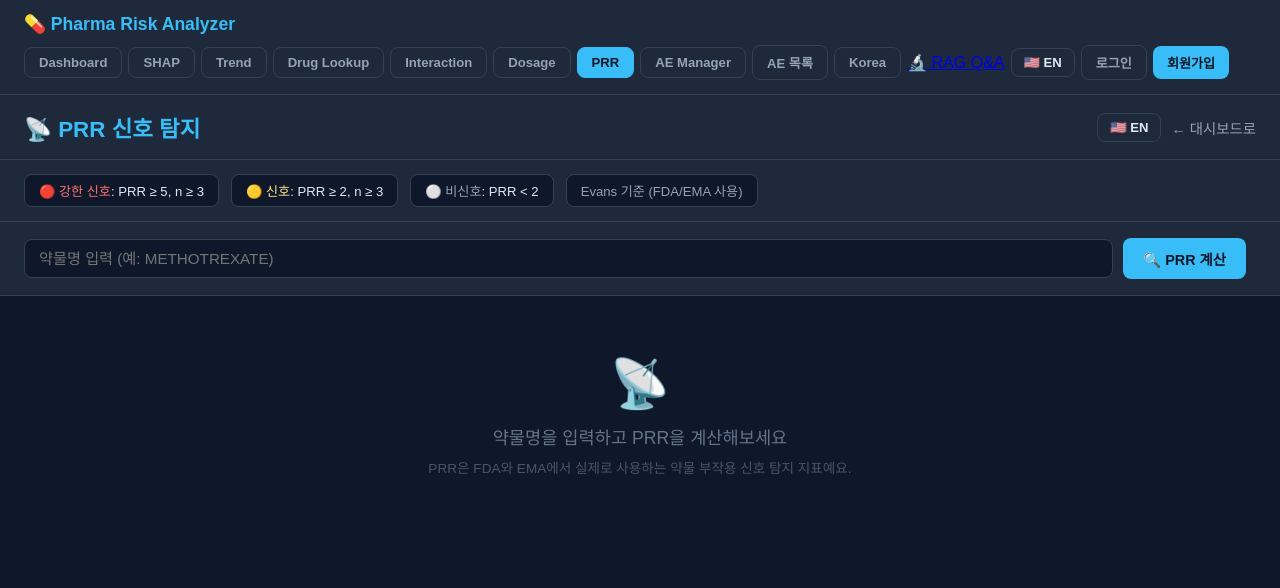
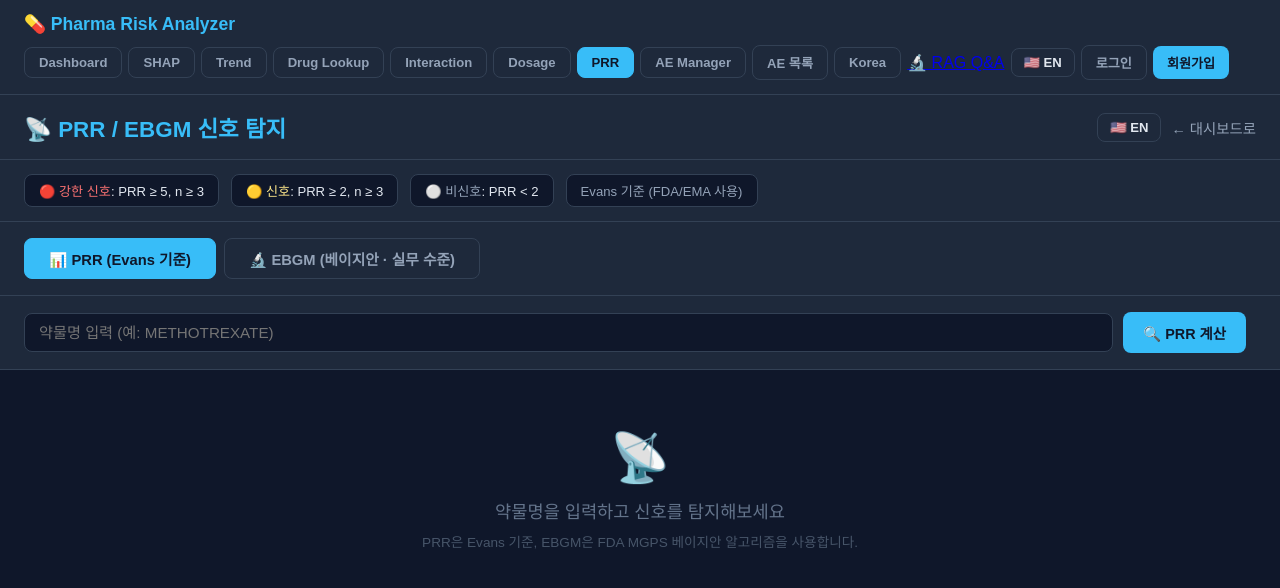
Before and after one commit to leesihwan21/pharma-risk-analyzer, a Flask app: page /prr in a window 1280 px wide. Shown: the top 588 px of the page. Run offline with Flask 3, Linux system fonts and the light colour scheme; parts of the project's set-up code (start-up, migrations or seed data) failed here and were passed over; some libraries are stand-ins or nearby versions.

Commit message:
feat: EBGM 베이지안 신호 탐지 추가 (FDA MGPS 근사, PRR 탭 병행)

```diff
--- a/app/routes/analysis.py
+++ b/app/routes/analysis.py
@@ -460,3 +460,85 @@ def api_drug_vision():
         return jsonify({'error': 'cannot identify drug', 'raw': drug_name}), 404
 
     return jsonify({'detected_drug': drug_name})
+
+@analysis.route('/api/ebgm/<drugname>')
+@cache.cached(timeout=600)
+def calculate_ebgm(drugname):
+    df = load_df()
+    drugname = drugname.upper()
+    drug_reports = df[df['drugname'].str.upper() == drugname]
+    if len(drug_reports) == 0:
+        return jsonify({'error': f'약물을 찾을 수 없어요: {drugname}'}), 404
+
+    total_reports = len(df)
+    total_drug = len(drug_reports)
+    top_reactions = drug_reports['pt'].value_counts().head(20).index.tolist()
+
+    results = []
+    for reac in top_reactions:
+        # 2x2 분할표
+        a = len(drug_reports[drug_reports['pt'] == reac])          # 약물+반응
+        b = total_drug - a                                           # 약물+반응없음
+        c = len(df[(df['drugname'].str.upper() != drugname) & (df['pt'] == reac)])  # 타약물+반응
+        d = total_reports - a - b - c                               # 타약물+반응없음
+
+        if a == 0 or (a + b) == 0 or (a + c) == 0:
+            continue
+
+        # 기대값 (Expected)
+        E = (a + b) * (a + c) / total_reports
+        if E == 0:
+            continue
+
+        # ROR (Reporting Odds Ratio) - EBGM 근사
+        if b == 0 or c == 0:
+            continue
+        ror = (a * d) / (b * c) if (b * c) > 0 else 0
+
+        # EBGM 계산 (베이지안 보정)
+        # 사전분포 파라미터 (FDA MGPS 기준)
+        alpha1, beta1 = 0.5, 0.5   # 신호 성분
+        alpha2, beta2 = 2.0, 10.0  # 배경 성분
+        w = 0.1  # 혼합 가중치
+
+        # 사후 기대값 계산
+        ebgm = (alpha1 + a) / (beta1 + E) * w + (alpha2 + a) / (beta2 + E) * (1 - w)
+
+        # EBGM 95% 신뢰구간 (근사)
+        try:
+            se_log = math.sqrt(1/a + 1/E)
+            ebgm_lower = math.exp(math.log(max(ebgm, 0.001)) - 1.96 * se_log)
+            ebgm_upper = math.exp(math.log(max(ebgm, 0.001)) + 1.96 * se_log)
+        except (ValueError, ZeroDivisionError):
+            ebgm_lower = ebgm_upper = ebgm
+
+        # 신호 기준: EB05 (하한 95%) >= 2
+        eb05 = ebgm_lower
+        is_signal = eb05 >= 2 and a >= 3
+
+        results.append({
+            'reaction': reac,
+            'drug_count': int(a),
+            'expected': round(E, 2),
+            'ror': round(ror, 2),
+            'ebgm': round(ebgm, 3),
+            'eb05': round(ebgm_lower, 3),
+            'eb95': round(ebgm_upper, 3),
+            'is_signal': is_signal,
+            'signal_level': (
+                '강한 신호' if eb05 >= 5 and a >= 3 else
+                '신호' if eb05 >= 2 and a >= 3 else
+                '비신호'
+            )
+        })
+
+    results.sort(key=lambda x: x['ebgm'], reverse=True)
+    signal_count = sum(1 for r in results if r['is_signal'])
+
+    return jsonify({
+        'drugname': drugname,
+        'total_reports': int(total_drug),
+        'signal_count': signal_count,
+        'results': results,
+        'method': 'EBGM (Empirical Bayes Geometric Mean) - FDA MGPS 근사'
+    })
--- a/app/templates/prr.html
+++ b/app/templates/prr.html
@@ -3,7 +3,7 @@
 <head>
     <meta charset="UTF-8">
     <meta name="viewport" content="width=device-width, initial-scale=1.0">
-    <title>PRR Signal Detection - Pharma Risk Analyzer</title>
+    <title>PRR / EBGM Signal Detection - Pharma Risk Analyzer</title>
     <script src="https://cdn.plot.ly/plotly-latest.min.js"></script>
     <style>
         * { margin: 0; padding: 0; box-sizing: border-box; }
@@ -17,10 +17,18 @@
         .info-bar { background: #1e293b; padding: 14px 24px; border-bottom: 1px solid #334155; display: flex; flex-wrap: wrap; gap: 12px; align-items: center; }
         .info-badge { background: #0f172a; border: 1px solid #334155; padding: 6px 14px; border-radius: 8px; font-size: 0.82rem; }
         .badge-red { color: #f87171; } .badge-yellow { color: #fde68a; } .badge-gray { color: #94a3b8; }
+
+        /* 메서드 탭 */
+        .method-tabs { display: flex; gap: 8px; padding: 16px 24px; border-bottom: 1px solid #334155; background: #1e293b; }
+        .method-tab { padding: 9px 24px; border-radius: 8px; cursor: pointer; font-size: 0.92rem; font-weight: bold; border: 1px solid #334155; color: #94a3b8; background: transparent; }
+        .method-tab.active-prr { background: #38bdf8; color: #0f172a; border-color: #38bdf8; }
+        .method-tab.active-ebgm { background: #a855f7; color: #fff; border-color: #a855f7; }
+
         .search-bar { background: #1e293b; padding: 16px 24px; border-bottom: 1px solid #334155; display: flex; flex-wrap: wrap; gap: 10px; align-items: center; }
         .search-bar input { background: #0f172a; border: 1px solid #334155; color: #e2e8f0; padding: 10px 14px; border-radius: 8px; font-size: 0.95rem; flex: 1 1 200px; min-width: 0; }
         .btn { border: none; padding: 10px 20px; border-radius: 8px; cursor: pointer; font-weight: bold; font-size: 0.9rem; white-space: nowrap; }
         .btn-blue { background: #38bdf8; color: #0f172a; }
+        .btn-purple { background: #a855f7; color: #fff; }
         .summary-grid { display: grid; grid-template-columns: repeat(4, 1fr); gap: 12px; padding: 20px 24px 0; }
         .summary-card { background: #1e293b; border-radius: 10px; padding: 16px; border: 1px solid #334155; text-align: center; }
         .summary-card .val { font-size: 1.8rem; font-weight: bold; }
@@ -43,8 +51,9 @@
         .empty-state { text-align: center; padding: 60px 20px; color: #475569; }
         .empty-state .icon { font-size: 3rem; margin-bottom: 12px; }
         .filter-tabs { display: flex; gap: 8px; padding: 16px 24px 0; flex-wrap: wrap; }
-        .filter-tab { padding: 7px 16px; border-radius: 20px; cursor: pointer; font-size: 0.85rem; border: 1px solid #334155; color: #94a3b8; background: transparent; transition: all 0.2s; }
+        .filter-tab { padding: 7px 16px; border-radius: 20px; cursor: pointer; font-size: 0.85rem; border: 1px solid #334155; color: #94a3b8; background: transparent; }
         .filter-tab.active { background: #38bdf8; color: #0f172a; border-color: #38bdf8; font-weight: bold; }
+        .ebgm-info { background: rgba(168,85,247,0.1); border: 1px solid #a855f7; border-radius: 10px; padding: 12px 20px; margin: 16px 24px 0; font-size: 0.85rem; color: #d8b4fe; }
         @media (max-width: 768px) { .summary-grid { grid-template-columns: repeat(2, 1fr); padding: 14px 16px 0; } .chart-section { padding: 14px 16px 0; } .table-wrap { padding: 12px 16px 16px; } }
         @media (max-width: 480px) { .header { padding: 12px 14px; } .info-bar { padding: 12px 14px; } .summary-grid { grid-template-columns: repeat(2, 1fr); } }
     </style>
@@ -52,110 +61,167 @@
 <body>
 {% include 'nav.html' %}
 <div class="header">
-    <h1 data-ko="📡 PRR 신호 탐지" data-en="📡 PRR Signal Detection">📡 PRR 신호 탐지</h1>
+    <h1>📡 PRR / EBGM 신호 탐지</h1>
     <div class="header-right">
         <button id="lang-btn" class="lang-btn" onclick="toggleLang()">🇺🇸 EN</button>
-        <a href="/dashboard" data-ko="← 대시보드로" data-en="← Dashboard">← 대시보드로</a>
+        <a href="/dashboard">← 대시보드로</a>
     </div>
 </div>
-<div class="info-bar">
-    <div class="info-badge"><span class="badge-red">🔴 <span data-ko="강한 신호" data-en="Strong Signal">강한 신호</span></span>: PRR ≥ 5, n ≥ 3</div>
-    <div class="info-badge"><span class="badge-yellow">🟡 <span data-ko="신호" data-en="Signal">신호</span></span>: PRR ≥ 2, n ≥ 3</div>
-    <div class="info-badge"><span class="badge-gray">⚪ <span data-ko="비신호" data-en="No Signal">비신호</span></span>: PRR &lt; 2</div>
-    <div class="info-badge" style="color:#94a3b8;">Evans <span data-ko="기준 (FDA/EMA 사용)" data-en="Criteria (FDA/EMA)">기준 (FDA/EMA 사용)</span></div>
+
+<!-- 신호 기준 정보 -->
+<div class="info-bar" id="info-bar-prr">
+    <div class="info-badge"><span class="badge-red">🔴 강한 신호</span>: PRR ≥ 5, n ≥ 3</div>
+    <div class="info-badge"><span class="badge-yellow">🟡 신호</span>: PRR ≥ 2, n ≥ 3</div>
+    <div class="info-badge"><span class="badge-gray">⚪ 비신호</span>: PRR &lt; 2</div>
+    <div class="info-badge" style="color:#94a3b8;">Evans 기준 (FDA/EMA 사용)</div>
 </div>
+<div class="info-bar" id="info-bar-ebgm" style="display:none;">
+    <div class="info-badge"><span class="badge-red">🔴 강한 신호</span>: EB05 ≥ 5, n ≥ 3</div>
+    <div class="info-badge"><span class="badge-yellow">🟡 신호</span>: EB05 ≥ 2, n ≥ 3</div>
+    <div class="info-badge"><span class="badge-gray">⚪ 비신호</span>: EB05 &lt; 2</div>
+    <div class="info-badge" style="color:#d8b4fe;">FDA MGPS 베이지안 알고리즘</div>
+</div>
+
+<!-- 메서드 탭 -->
+<div class="method-tabs">
+    <button class="method-tab active-prr" id="tab-prr" onclick="switchMethod('prr')">📊 PRR (Evans 기준)</button>
+    <button class="method-tab" id="tab-ebgm" onclick="switchMethod('ebgm')">🔬 EBGM (베이지안 · 실무 수준)</button>
+</div>
+
 <div class="search-bar">
-    <input type="text" id="drug-input" data-ko="약물명 입력 (예: METHOTREXATE)" data-en="Enter drug name (e.g. METHOTREXATE)" placeholder="약물명 입력 (예: METHOTREXATE)" onkeydown="if(event.key==='Enter') calculatePRR()"/>
-    <button class="btn btn-blue" onclick="calculatePRR()" data-ko="🔍 PRR 계산" data-en="🔍 Calculate PRR">🔍 PRR 계산</button>
+    <input type="text" id="drug-input" placeholder="약물명 입력 (예: METHOTREXATE)" onkeydown="if(event.key==='Enter') runAnalysis()"/>
+    <button class="btn btn-blue" id="calc-btn" onclick="runAnalysis()">🔍 PRR 계산</button>
     <span id="status" style="color:#94a3b8; font-size:0.88rem;"></span>
 </div>
+
 <div id="summary-section" style="display:none;">
     <div class="summary-grid">
-        <div class="summary-card"><div class="val" id="s-drug" style="color:#38bdf8;">-</div><div class="lbl" data-ko="분석 약물" data-en="Drug">분석 약물</div></div>
-        <div class="summary-card"><div class="val" id="s-total" style="color:#38bdf8;">-</div><div class="lbl" data-ko="총 보고 건수" data-en="Total Reports">총 보고 건수</div></div>
-        <div class="summary-card"><div class="val" id="s-signal" style="color:#fde68a;">-</div><div class="lbl" data-ko="🟡 신호 감지" data-en="🟡 Signals">🟡 신호 감지</div></div>
-        <div class="summary-card"><div class="val" id="s-strong" style="color:#f87171;">-</div><div class="lbl" data-ko="🔴 강한 신호" data-en="🔴 Strong Signals">🔴 강한 신호</div></div>
+        <div class="summary-card"><div class="val" id="s-drug" style="color:#38bdf8;">-</div><div class="lbl">분석 약물</div></div>
+        <div class="summary-card"><div class="val" id="s-total" style="color:#38bdf8;">-</div><div class="lbl">총 보고 건수</div></div>
+        <div class="summary-card"><div class="val" id="s-signal" style="color:#fde68a;">-</div><div class="lbl">🟡 신호 감지</div></div>
+        <div class="summary-card"><div class="val" id="s-strong" style="color:#f87171;">-</div><div class="lbl">🔴 강한 신호</div></div>
     </div>
+
+    <!-- EBGM 설명 -->
+    <div class="ebgm-info" id="ebgm-info" style="display:none;">
+        🔬 <strong>EBGM (Empirical Bayes Geometric Mean)</strong> — FDA MGPS 알고리즘 근사 구현.
+        소표본에서 PRR보다 안정적인 신호 탐지. <strong>EB05</strong> (95% 신뢰하한) ≥ 2 를 신호 기준으로 사용.
+    </div>
+
     <div class="filter-tabs">
-        <button class="filter-tab active" onclick="filterResults('all', this)" data-ko="전체" data-en="All">전체</button>
-        <button class="filter-tab" onclick="filterResults('signal', this)" data-ko="🟡 신호 이상" data-en="🟡 Signal+">🟡 신호 이상</button>
-        <button class="filter-tab" onclick="filterResults('strong', this)" data-ko="🔴 강한 신호만" data-en="🔴 Strong Only">🔴 강한 신호만</button>
+        <button class="filter-tab active" onclick="filterResults('all', this)">전체</button>
+        <button class="filter-tab" onclick="filterResults('signal', this)">🟡 신호 이상</button>
+        <button class="filter-tab" onclick="filterResults('strong', this)">🔴 강한 신호만</button>
     </div>
     <div class="chart-section"><div class="chart-card"><div id="prr-chart"></div></div></div>
     <div class="table-wrap">
         <table>
-            <thead>
-                <tr>
-                    <th data-ko="부작용" data-en="Adverse Reaction">부작용</th>
-                    <th data-ko="약물 건수" data-en="Drug Count">약물 건수</th>
-                    <th data-ko="약물 비율" data-en="Drug %">약물 비율</th>
-                    <th data-ko="기타 비율" data-en="Other %">기타 비율</th>
-                    <th>PRR</th>
-                    <th>95% CI</th>
-                    <th data-ko="PRR 시각화" data-en="PRR Bar">PRR 시각화</th>
-                    <th data-ko="신호" data-en="Signal">신호</th>
-                </tr>
-            </thead>
+            <thead id="table-head"></thead>
             <tbody id="prr-tbody"></tbody>
         </table>
     </div>
 </div>
+
 <div id="empty-state" class="empty-state">
     <div class="icon">📡</div>
-    <div style="font-size:1.1rem; color:#64748b; margin-bottom:8px;" data-ko="약물명을 입력하고 PRR을 계산해보세요" data-en="Enter a drug name to calculate PRR">약물명을 입력하고 PRR을 계산해보세요</div>
-    <div style="font-size:0.85rem; color:#475569;" data-ko="PRR은 FDA와 EMA에서 실제로 사용하는 약물 부작용 신호 탐지 지표예요." data-en="PRR is a pharmacovigilance signal detection metric used by FDA and EMA.">PRR은 FDA와 EMA에서 실제로 사용하는 약물 부작용 신호 탐지 지표예요.</div>
+    <div style="font-size:1.1rem; color:#64748b; margin-bottom:8px;">약물명을 입력하고 신호를 탐지해보세요</div>
+    <div style="font-size:0.85rem; color:#475569;">PRR은 Evans 기준, EBGM은 FDA MGPS 베이지안 알고리즘을 사용합니다.</div>
 </div>
+
 <script src="/static/lang.js"></script>
 <script>
     let allResults = [];
+    let currentMethod = 'prr';
+
+    function switchMethod(method) {
+        currentMethod = method;
+        document.getElementById('tab-prr').className = 'method-tab' + (method === 'prr' ? ' active-prr' : '');
+        document.getElementById('tab-ebgm').className = 'method-tab' + (method === 'ebgm' ? ' active-ebgm' : '');
+        document.getElementById('info-bar-prr').style.display = method === 'prr' ? 'flex' : 'none';
+        document.getElementById('info-bar-ebgm').style.display = method === 'ebgm' ? 'flex' : 'none';
+        document.getElementById('calc-btn').textContent = method === 'prr' ? '🔍 PRR 계산' : '🔬 EBGM 계산';
+        document.getElementById('calc-btn').className = 'btn ' + (method === 'prr' ? 'btn-blue' : 'btn-purple');
+        document.getElementById('ebgm-info').style.display = method === 'ebgm' ? 'block' : 'none';
+        document.getElementById('summary-section').style.display = 'none';
+        document.getElementById('empty-state').style.display = 'block';
+        document.getElementById('status').innerHTML = '';
+        allResults = [];
+    }
+
+    function runAnalysis() {
+        if (currentMethod === 'prr') calculatePRR();
+        else calculateEBGM();
+    }
 
     function calculatePRR() {
         const drug = document.getElementById('drug-input').value.trim();
-        const lang = getLang();
-        if (!drug) { alert(lang === 'ko' ? '약물명을 입력해주세요!' : 'Please enter a drug name!'); return; }
-        document.getElementById('status').innerHTML = `<div class="spinner"></div>${lang === 'ko' ? '계산 중...' : 'Calculating...'}`;
+        if (!drug) { alert('약물명을 입력해주세요!'); return; }
+        document.getElementById('status').innerHTML = '<div class="spinner"></div>PRR 계산 중...';
         document.getElementById('summary-section').style.display = 'none';
         document.getElementById('empty-state').style.display = 'none';
         fetch(`/api/prr/${drug}`)
         .then(res => res.json())
         .then(data => {
             if (data.error) { document.getElementById('status').innerHTML = `<span style="color:#f87171">❌ ${data.error}</span>`; document.getElementById('empty-state').style.display = 'block'; return; }
-            document.getElementById('status').innerHTML = `✅ <strong style="color:#34d399">${data.drugname}</strong> ${lang === 'ko' ? '분석 완료' : 'analysis complete'}`;
+            document.getElementById('status').innerHTML = `✅ <strong style="color:#34d399">${data.drugname}</strong> PRR 분석 완료`;
             document.getElementById('summary-section').style.display = 'block';
             document.getElementById('s-drug').textContent = data.drugname;
             document.getElementById('s-total').textContent = data.total_reports.toLocaleString();
             document.getElementById('s-signal').textContent = data.signal_count;
             document.getElementById('s-strong').textContent = data.strong_signal_count;
             allResults = data.results;
-            renderTable(allResults, lang);
-            renderChart(allResults.slice(0, 15), data.drugname, lang);
+            renderPRRTable(allResults);
+            renderPRRChart(allResults.slice(0, 15), data.drugname);
+        });
+    }
+
+    function calculateEBGM() {
+        const drug = document.getElementById('drug-input').value.trim();
+        if (!drug) { alert('약물명을 입력해주세요!'); return; }
+        document.getElementById('status').innerHTML = '<div class="spinner"></div>EBGM 계산 중...';
+        document.getElementById('summary-section').style.display = 'none';
+        document.getElementById('empty-state').style.display = 'none';
+        fetch(`/api/ebgm/${drug}`)
+        .then(res => res.json())
+        .then(data => {
+            if (data.error) { document.getElementById('status').innerHTML = `<span style="color:#f87171">❌ ${data.error}</span>`; document.getElementById('empty-state').style.display = 'block'; return; }
+            document.getElementById('status').innerHTML = `✅ <strong style="color:#d8b4fe">${data.drugname}</strong> EBGM 분석 완료`;
+            document.getElementById('summary-section').style.display = 'block';
+            document.getElementById('ebgm-info').style.display = 'block';
+            document.getElementById('s-drug').textContent = data.drugname;
+            document.getElementById('s-total').textContent = data.total_reports.toLocaleString();
+            document.getElementById('s-signal').textContent = data.signal_count;
+            document.getElementById('s-strong').textContent = data.results.filter(r => r.eb05 >= 5 && r.drug_count >= 3).length;
+            allResults = data.results;
+            renderEBGMTable(allResults);
+            renderEBGMChart(allResults.slice(0, 15), data.drugname);
         });
     }
 
     function filterResults(type, btn) {
-        const lang = getLang();
         document.querySelectorAll('.filter-tab').forEach(t => t.classList.remove('active'));
         btn.classList.add('active');
         let filtered;
-        if (type === 'strong') filtered = allResults.filter(r => r.prr >= 5 && r.drug_count >= 3);
+        if (type === 'strong') filtered = allResults.filter(r => r.is_signal && (r.prr >= 5 || r.eb05 >= 5));
         else if (type === 'signal') filtered = allResults.filter(r => r.is_signal);
         else filtered = allResults;
-        renderTable(filtered, lang);
+        if (currentMethod === 'prr') renderPRRTable(filtered);
+        else renderEBGMTable(filtered);
     }
 
-    function renderTable(results, lang) {
-        lang = lang || getLang();
+    function renderPRRTable(results) {
+        document.getElementById('table-head').innerHTML = `<tr>
+            <th>부작용</th><th>약물 건수</th><th>약물 비율</th><th>기타 비율</th>
+            <th>PRR</th><th>95% CI</th><th>PRR 시각화</th><th>신호</th>
+        </tr>`;
         const tbody = document.getElementById('prr-tbody');
-        if (results.length === 0) { tbody.innerHTML = `<tr><td colspan="8" style="text-align:center; padding:30px; color:#475569;">${lang === 'ko' ? '해당 조건의 결과가 없어요' : 'No results for this filter'}</td></tr>`; return; }
+        if (results.length === 0) { tbody.innerHTML = '<tr><td colspan="8" style="text-align:center; padding:30px; color:#475569;">결과가 없어요</td></tr>'; return; }
         const maxPRR = Math.max(...results.map(r => r.prr));
-        const signalLabels = lang === 'ko'
-            ? { strong: '🔴 강한 신호', signal: '🟡 신호', none: '⚪ 비신호' }
-            : { strong: '🔴 Strong', signal: '🟡 Signal', none: '⚪ None' };
         tbody.innerHTML = results.map(r => {
             const barWidth = Math.min(100, (r.prr / Math.max(maxPRR, 5)) * 100);
             const barColor = r.prr >= 5 ? '#f87171' : r.prr >= 2 ? '#fde68a' : '#64748b';
             const signalCls = r.prr >= 5 && r.drug_count >= 3 ? 'badge-signal-strong' : r.is_signal ? 'badge-signal' : 'badge-no-signal';
-            const signalLabel = r.prr >= 5 && r.drug_count >= 3 ? signalLabels.strong : r.is_signal ? signalLabels.signal : signalLabels.none;
+            const signalLabel = r.prr >= 5 && r.drug_count >= 3 ? '🔴 강한 신호' : r.is_signal ? '🟡 신호' : '⚪ 비신호';
             return `<tr>
                 <td><strong>${r.reaction}</strong></td>
                 <td style="color:#38bdf8;">${r.drug_count.toLocaleString()}</td>
@@ -169,20 +235,58 @@
         }).join('');
     }
 
-    function renderChart(results, drugname, lang) {
-        lang = lang || getLang();
+    function renderEBGMTable(results) {
+        document.getElementById('table-head').innerHTML = `<tr>
+            <th>부작용</th><th>약물 건수</th><th>기대값 (E)</th>
+            <th>EBGM</th><th>EB05 (하한)</th><th>EB95 (상한)</th><th>ROR</th><th>신호 (EB05 기준)</th>
+        </tr>`;
+        const tbody = document.getElementById('prr-tbody');
+        if (results.length === 0) { tbody.innerHTML = '<tr><td colspan="8" style="text-align:center; padding:30px; color:#475569;">결과가 없어요</td></tr>'; return; }
+        tbody.innerHTML = results.map(r => {
+            const signalCls = r.eb05 >= 5 && r.drug_count >= 3 ? 'badge-signal-strong' : r.is_signal ? 'badge-signal' : 'badge-no-signal';
+            const signalLabel = r.eb05 >= 5 && r.drug_count >= 3 ? '🔴 강한 신호' : r.is_signal ? '🟡 신호' : '⚪ 비신호';
+            return `<tr>
+                <td><strong>${r.reaction}</strong></td>
+                <td style="color:#38bdf8;">${r.drug_count.toLocaleString()}</td>
+                <td style="color:#94a3b8;">${r.expected}</td>
+                <td><strong style="color:${r.ebgm >= 5 ? '#f87171' : r.ebgm >= 2 ? '#fde68a' : '#e2e8f0'}">${r.ebgm}</strong></td>
+                <td style="color:${r.eb05 >= 2 ? '#fde68a' : '#94a3b8'}; font-weight:bold;">${r.eb05}</td>
+                <td style="color:#94a3b8;">${r.eb95}</td>
+                <td style="color:#94a3b8;">${r.ror}</td>
+                <td><span class="badge ${signalCls}">${signalLabel}</span></td>
+            </tr>`;
+        }).join('');
+    }
+
+    function renderPRRChart(results, drugname) {
         const signals = results.filter(r => r.is_signal);
         const nonSignals = results.filter(r => !r.is_signal);
-        const title = lang === 'ko' ? `${drugname} - PRR 신호 탐지 (Top 15 부작용)` : `${drugname} - PRR Signal Detection (Top 15)`;
         Plotly.newPlot('prr-chart', [
-            { name: lang === 'ko' ? '🟡 신호' : '🟡 Signal', x: signals.map(r => r.prr), y: signals.map(r => r.reaction), type: 'bar', orientation: 'h', marker: { color: '#fde68a' }, text: signals.map(r => `PRR: ${r.prr}`), textposition: 'outside' },
-            { name: lang === 'ko' ? '⚪ 비신호' : '⚪ No Signal', x: nonSignals.map(r => r.prr), y: nonSignals.map(r => r.reaction), type: 'bar', orientation: 'h', marker: { color: '#334155' }, text: nonSignals.map(r => `PRR: ${r.prr}`), textposition: 'outside' }
+            { name: '🟡 신호', x: signals.map(r => r.prr), y: signals.map(r => r.reaction), type: 'bar', orientation: 'h', marker: { color: '#fde68a' } },
+            { name: '⚪ 비신호', x: nonSignals.map(r => r.prr), y: nonSignals.map(r => r.reaction), type: 'bar', orientation: 'h', marker: { color: '#334155' } }
         ], {
-            title, paper_bgcolor: '#1e293b', plot_bgcolor: '#1e293b',
-            font: { color: '#e2e8f0', size: 11 },
+            title: `${drugname} - PRR 신호 탐지 (Top 15)`,
+            paper_bgcolor: '#1e293b', plot_bgcolor: '#1e293b', font: { color: '#e2e8f0', size: 11 },
             height: Math.max(400, results.length * 30 + 100),
             margin: { t: 50, b: 50, l: 200, r: 100 },
-            xaxis: { title: 'PRR', gridcolor: '#334155', zerolinecolor: '#334155' },
+            xaxis: { title: 'PRR', gridcolor: '#334155' },
+            yaxis: { gridcolor: '#334155' }, barmode: 'overlay', showlegend: true,
+        });
+    }
+
+    function renderEBGMChart(results, drugname) {
+        const signals = results.filter(r => r.is_signal);
+        const nonSignals = results.filter(r => !r.is_signal);
+        Plotly.newPlot('prr-chart', [
+            { name: '🟡 신호 (EB05≥2)', x: signals.map(r => r.ebgm), y: signals.map(r => r.reaction), type: 'bar', orientation: 'h', marker: { color: '#a855f7' },
+              error_x: { type: 'data', symmetric: false, array: signals.map(r => r.eb95 - r.ebgm), arrayminus: signals.map(r => r.ebgm - r.eb05), color: '#d8b4fe', thickness: 2 } },
+            { name: '⚪ 비신호', x: nonSignals.map(r => r.ebgm), y: nonSignals.map(r => r.reaction), type: 'bar', orientation: 'h', marker: { color: '#334155' } }
+        ], {
+            title: `${drugname} - EBGM 신호 탐지 (베이지안 · Top 15)`,
+            paper_bgcolor: '#1e293b', plot_bgcolor: '#1e293b', font: { color: '#e2e8f0', size: 11 },
+            height: Math.max(400, results.length * 30 + 100),
+            margin: { t: 50, b: 50, l: 200, r: 100 },
+            xaxis: { title: 'EBGM', gridcolor: '#334155' },
             yaxis: { gridcolor: '#334155' }, barmode: 'overlay', showlegend: true,
         });
     }
```
